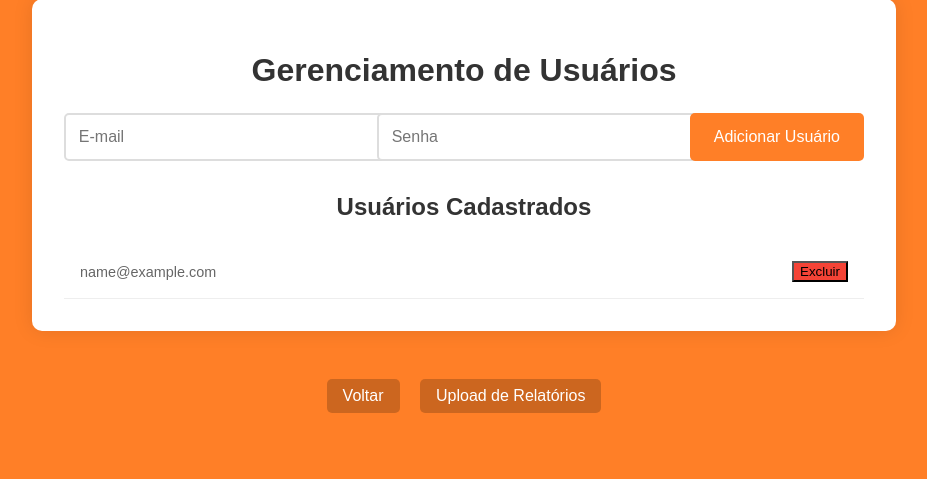
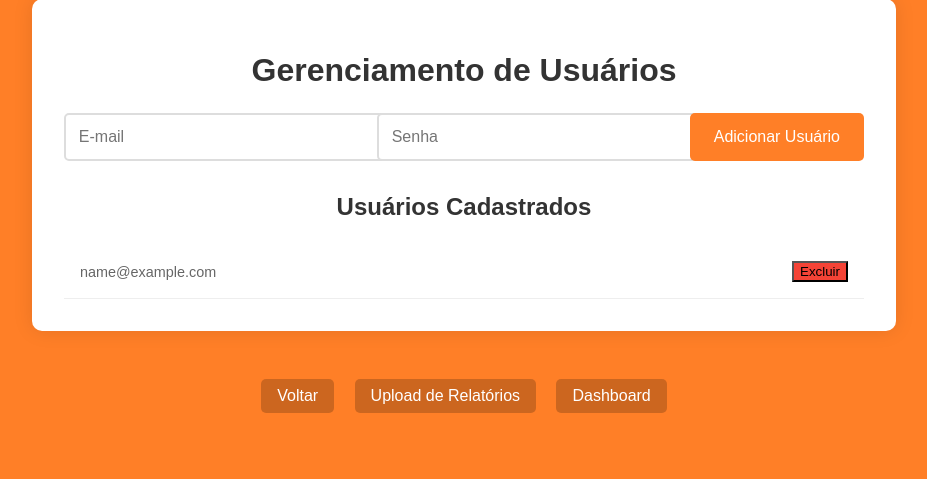
Before and after one commit to LcsGaspar/voambrozina, a Flask app: template src/templates/usuarios.html in a window 1280 px wide. Shown: the part 209-688 px from the top of the page, without its empty margins (176-1103 px from the left). Run offline with Flask 3, Linux system fonts and the light colour scheme; the template is opened without the code that fills it: most values are stand-ins (such as "Sample title", 1, 10 or a date in 2020).

Commit message:
Adição do link para o dashboard

```diff
--- a/src/templates/usuarios.html
+++ b/src/templates/usuarios.html
@@ -42,6 +42,7 @@
     <div class="usuarios-links">
         <a href="{{ url_for('home') }}" class="usuarios-link">Voltar</a>
         <a href="{{ url_for('pdf.upload_pdf') }}" class="usuarios-link">Upload de Relatórios</a>
+        <a href="{{ url_for('dashboard.show_dashboard') }}" class="usuarios-link">Dashboard</a>
     </div>
 
     <div id="usuarios-popup" class="usuarios-popup"></div>
```
